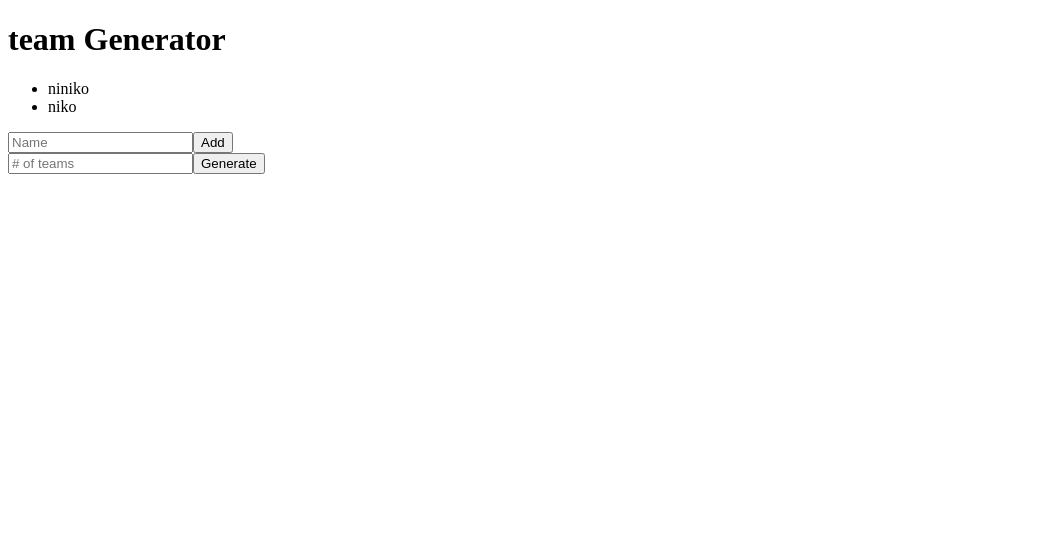
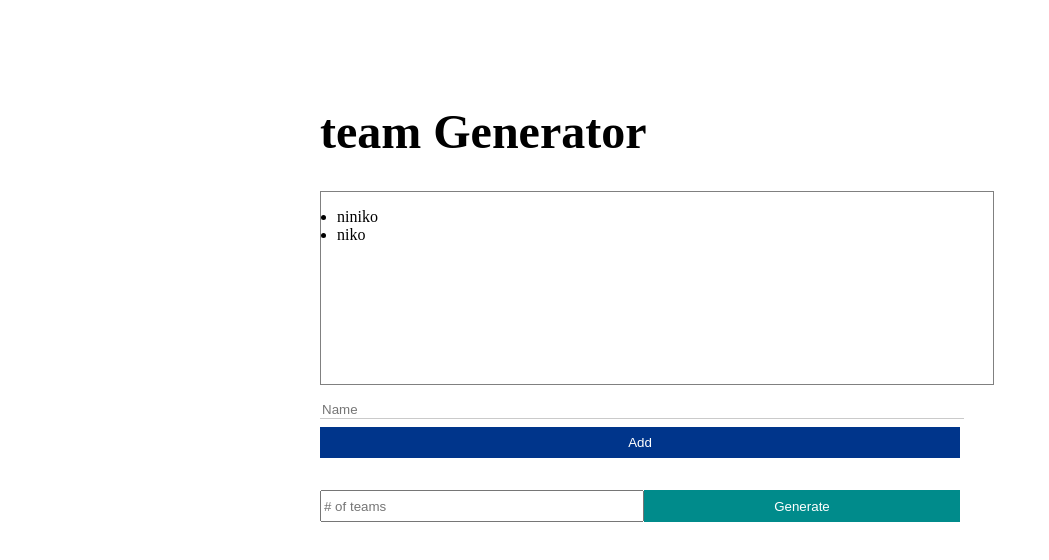
Before and after one commit to nina-razmadze/TeamGenerator, an Angular app: page / in a window 1280 px wide. Shown: the top 560 px of the page, without its empty margins (0-1049 px from the left). Built offline with nearby package versions, Linux system fonts and the light colour scheme.

Commit message:
AddStyles

```diff
--- a/src/app/app.component.css
+++ b/src/app/app.component.css
@@ -0,0 +1,62 @@
+.container {
+  padding: 4rem;
+  width: 40rem;
+  margin: 0 auto;
+}
+
+h1 {
+  font-size: 3rem;
+}
+
+.list {
+  padding: 1rem;
+  width: 100%;
+  height: 10rem;
+  border: 0.1rem solid grey;
+  overflow: auto;
+}
+
+.add-members-container input {
+  border: none;
+  border-bottom: 0.1rem solid rgba(128, 128, 128, 0.418);
+  margin-right: 0.5rem;
+  width: 100%;
+  display: flex;
+}
+
+.add-members-container button {
+  width: 100%;
+  border: none;
+  color: white;
+  padding: 8px;
+  font-weight: 400;
+  cursor: pointer;
+  background-color: rgb(0, 53, 139);
+  margin-top: 0.5rem;
+}
+
+.input-container {
+  margin: 2rem 0;
+  display: flex;
+  height: 2rem;
+}
+
+.input-container button {
+  width: 50%;
+  background-color: darkcyan;
+  border: none;
+  color: white;
+}
+
+.input-container input {
+  width: 50%;
+}
+
+.card {
+  padding: 2rem;
+  width: 100%;
+}
+
+.error-msg {
+  color: red;
+}
--- a/src/app/app.component.html
+++ b/src/app/app.component.html
@@ -9,6 +9,7 @@
       <input type="text" placeholder="Name" />
       <button>Add</button>
     </div>
+
     <div class="input-container">
       <input type="number" placeholder="# of teams" />
       <button>Generate</button>
```
